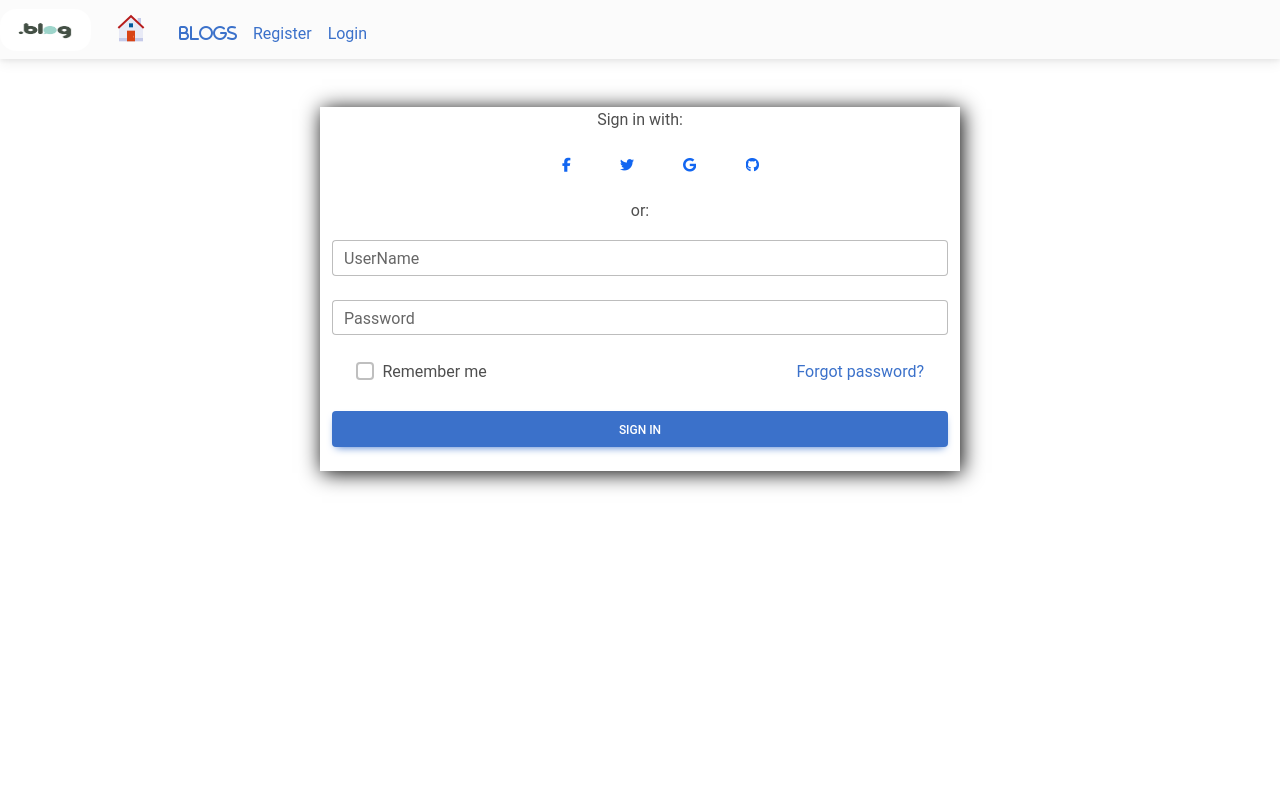
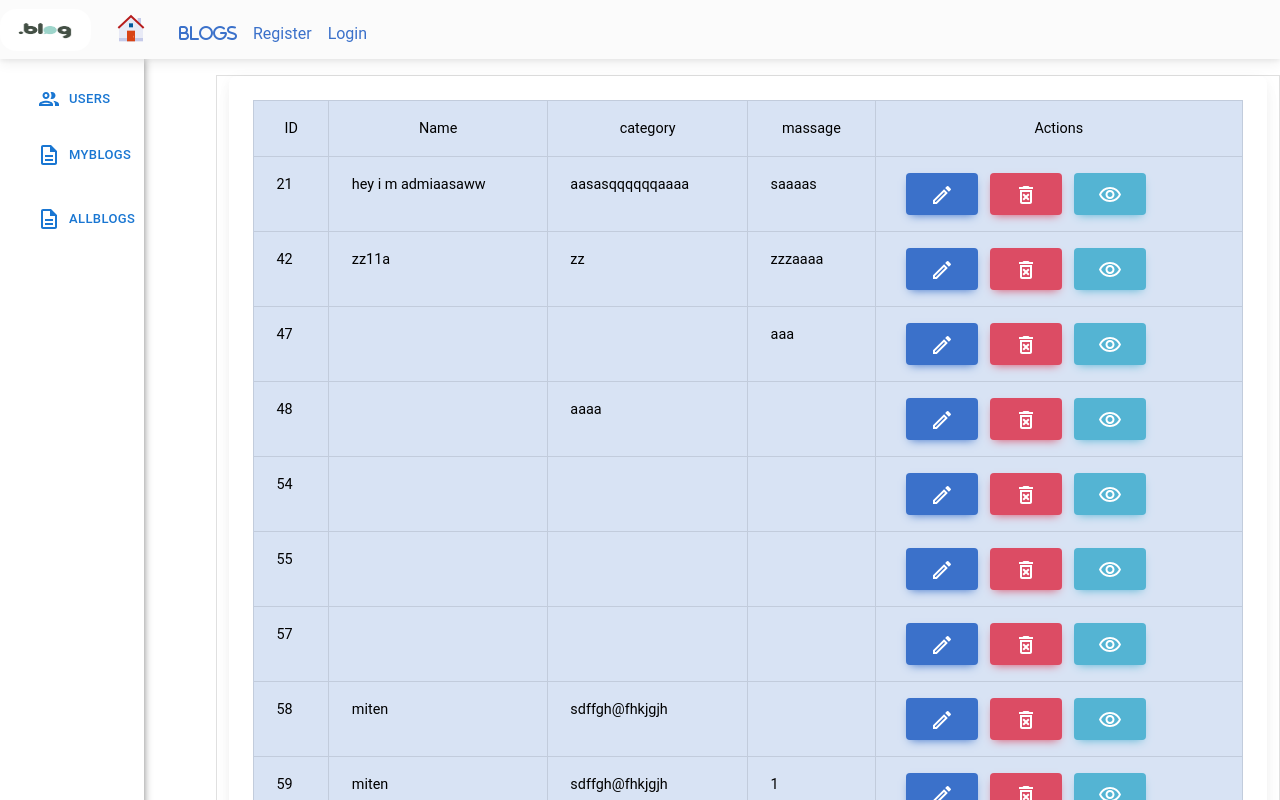
Before and after one commit to Miten-kumar/blogg-app, a React (Create React App) app: page /admin/blog in a window 1280 px wide. Before the commit this address led to /login. Shown: the top 800 px of the page. Built offline with nearby package versions, Linux system fonts and the light colour scheme; data requests are answered from the project's data file.

Commit message:
"almost completed"

```diff
--- a/db.json
+++ b/db.json
@@ -104,6 +104,20 @@
       "password": "aa",
       "userId": 14,
       "id": 74
+    },
+    {
+      "name": "",
+      "email": "",
+      "password": "",
+      "userId": 1,
+      "id": 75
+    },
+    {
+      "name": "",
+      "email": "",
+      "password": "",
+      "userId": 2,
+      "id": 76
     }
   ],
   "User": [
@@ -125,7 +139,7 @@
       "username": "adi",
       "password": "aaa",
       "email": "soham@dfssf",
-      "role": "admin",
+      "role": "user",
       "id": 3
     },
     {
--- a/src/App.js
+++ b/src/App.js
@@ -12,17 +12,18 @@ import MyBlog from "./Blog/UI/MyBlog";
 import Users from "./Blog/UI/User.jsx";
 import AdminAllBlogs from "./Blog/UI/AdminAllBlog"
 function App() {
+  const isLoged = JSON.parse(localStorage.getItem('isLoggedIn'))
   const [isLogged, setisLogged] = useState(null);
-  const [username, setUsername] = useState("");
-  const [password, setpassword] = useState("");
-  const [Role, setRole] = useState("");
-  const [userId, setuserId] = useState();
+  const [username, setUsername] = useState(isLoged === true ? JSON.parse(localStorage.getItem('Token')).username : '');
+  const [password, setpassword] = useState(isLoged === true ? JSON.parse(localStorage.getItem('Token')).password : '');
+  const [Role, setRole] =useState(isLoged === true ? JSON.parse(localStorage.getItem('Token')).role : '');
+  const [userId, setuserId] =useState(isLoged === true ? JSON.parse(localStorage.getItem('Token')).id : '');
   const statusMethod = (role, id) => {
     setRole(role);
     console.log(id);
     setuserId(id);
   };
-
+// console.log((localStorage.getItem('Token')).username);
   const status = (data, user,password) => {
     setisLogged(data);
     setUsername(user);
@@ -36,18 +37,18 @@ function App() {
     setisLogged(false);
     setRole("user");
     setuserId(null);
-
+localStorage.clear()
     // console.log("Runned");
   };
   return (
     <>
-      <Navbar props={{ isLogged, username, logoutSubmitHandler, Role}} />
+      <Navbar props={{ isLogged, username, logoutSubmitHandler, Role,isLoged}} />
 
       <Routes>
-        <Route path="/" exact element={<div>This is Home Component</div>} />
+        <Route path="/"  element={<div>This is Home Component</div>} />
         <Route
           path="/blog"
-          element={<DisplayData props={{ isLogged, username,userId ,password,Role}} />}
+          element={<DisplayData props={{ isLogged, username,userId ,password,Role,isLoged}} />}
         />
         <Route path="/register" element={<Register />} />
         <Route
@@ -61,7 +62,7 @@ function App() {
         <Route
           path="/admin"
           element={
-            <Protected isLogged={isLogged}>
+            <Protected isLogged={{isLogged,isLoged}}>
               <Admin />
             </Protected>
           }
@@ -71,12 +72,12 @@ function App() {
           <Route
             path="blog"
             element={
-              <AdminAllBlogs props={{ isLogged, username, Role, userId }} />
+              <AdminAllBlogs props={{ isLogged, username, Role, userId,isLoged }} />
             }
           />
           <Route
             path="myblog"
-            element={<MyBlog props={{ isLogged, username, Role, userId }} />}
+            element={<MyBlog props={{ isLogged, username, Role, userId ,isLoged}} />}
           />
         </Route>
       </Routes>
--- a/src/Blog/UI/AddBlog.jsx
+++ b/src/Blog/UI/AddBlog.jsx
@@ -16,7 +16,7 @@ import { ToastContainer, toast } from "react-toastify";
 import "react-toastify/dist/ReactToastify.css";
 
 export default function AddBlog(props) {
-  console.log(props.props);
+  // console.log(props.props);
   const [basicModal, setModal] = useState(false);
   const toggleshow = () => setModal(!basicModal);
   const [name, namechange] = useState("");
--- a/src/Blog/UI/AdminAllBlog.jsx
+++ b/src/Blog/UI/AdminAllBlog.jsx
@@ -40,18 +40,16 @@ const DisplayData = (props) => {
       })
       .then((resp) => {
         empdatachange(resp);
-
       })
       .catch((err) => {
         console.log(err.message);
       });
-  }, [relode,Delete,ref,Data1]);
+  }, [relode, Delete, ref, Data1]);
   return (
     <div className="container my-3 border ">
-
       <div className="card">
         {/* ADD BUTTON................... */}
-        {props.props.isLogged === true ? (
+        {props.props.isLogged === true || props.props.isLoged === true ? (
           <AddBlog load={Load} props={props.props.userId} />
         ) : (
           <></>
@@ -78,7 +76,11 @@ const DisplayData = (props) => {
                     <td>{item.password}</td>
 
                     <td>
-                      <Edit props={item} data={update} Myid={props.props.userId}/>
+                      <Edit
+                        props={item}
+                        data={update}
+                        Myid={props.props.userId}
+                      />
                       <MDBBtn
                         className="btn btn-danger mx-1"
                         onClick={() => {
--- a/src/Blog/UI/DisplayData.jsx
+++ b/src/Blog/UI/DisplayData.jsx
@@ -9,6 +9,8 @@ import { MDBBtn } from "mdb-react-ui-kit";
 import DeleteForeverOutlinedIcon from "@mui/icons-material/DeleteForeverOutlined";
 const DisplayData = (props) => {
   console.log(props.props.userId);
+  console.log(props.props.isLoged);
+
   const [empdata, empdatachange] = useState([]);
 
   const [ref, setref] = useState(true);
@@ -48,7 +50,7 @@ const DisplayData = (props) => {
     <div className="container my-3 border ">
       <div className="card">
         {/* ADD BUTTON................... */}
-        {props.props.isLogged === true ? (
+        {props.props.isLogged === true || props.props.isLoged === true ?(
           <>
             <AddBlog load={Load} props={props.props.userId} />
             <div className="card-body">
@@ -65,7 +67,7 @@ const DisplayData = (props) => {
                 <tbody className="table-primary">
                   {empdata &&
                     empdata
-                      .filter((blog) => blog.userId === props.props.userId)
+                      .filter((blog) => blog.userId === props.props.userId )
                       .map((item) => (
                         <tr key={item.id}>
                           <td>{item.id}</td>
--- a/src/Blog/UI/Login.jsx
+++ b/src/Blog/UI/Login.jsx
@@ -26,11 +26,14 @@ export default function Login(props) {
             (user) => user.username === username && user.password === password
           ).role === "admin"
         ) {
+          const validate = resp["data"].find(
+            (user) => user.username === username && user.password === password
+          );
           let role = resp["data"].find(
             (user) => user.username === username && user.password === password
           ).role;
-
-          // console.log(role);
+          localStorage.setItem("Token", JSON.stringify(validate));
+          localStorage.setItem("isLoggedIn", true);
 
           let id = resp["data"].find(
             (user) => user.username === username && user.password === password
@@ -43,30 +46,36 @@ export default function Login(props) {
           setTimeout(() => {
             navigate("/admin/blog");
           }, 1000);
-          props.props(isLoggedIn, username,password);
+          props.props(isLoggedIn, username, password);
         } else if (
           resp["data"].find(
             (user) => user.username === username && user.password === password
           )
         ) {
           isLoggedIn = true;
+          const validate = resp["data"].find(
+            (user) => user.username === username && user.password === password
+          );
+          localStorage.setItem("Token", JSON.stringify(validate));
+          localStorage.setItem("isLoggedIn", true);
           let id = resp["data"].find(
             (user) => user.username === username && user.password === password
           ).id;
           let role = resp["data"].find(
             (user) => user.username === username && user.password === password
           ).role;
+
           props.statusMethod(role, id);
           toast.success(username + " you loged in");
           setTimeout(() => {
             navigate("/blog");
           }, 1000);
-          props.props(isLoggedIn, username,password);
+          props.props(isLoggedIn, username, password);
         } else {
           isLoggedIn = false;
           let role = null;
           let id = null;
-          props.props(isLoggedIn, username,password);
+          props.props(isLoggedIn, username, password);
           props.statusMethod(role, id);
           toast.error("something went wrong");
         }
--- a/src/Blog/UI/MyBlog.jsx
+++ b/src/Blog/UI/MyBlog.jsx
@@ -8,6 +8,7 @@ import { MDBBtn } from "mdb-react-ui-kit";
 import DeleteForeverOutlinedIcon from "@mui/icons-material/DeleteForeverOutlined";
 const Myblog = (props) => {
   console.log(props.props.userId);
+  console.log(props.props.isLoged );
   const [empdata, empdatachange] = useState(null);
   const [Data1, setData1] = useState({});
   const [ref, setref] = useState(true);
@@ -44,7 +45,7 @@ const Myblog = (props) => {
     <div className="container my-3 border ">
       <div className="card">
         {/* ADD BUTTON................... */}
-        {props.props.isLogged === true ? (
+        {props.props.isLogged === true || props.props.isLoged  ? (
           <AddBlog load={Load} props={props.props.userId} />
         ) : (
           <></>
--- a/src/Blog/UI/Navbar.jsx
+++ b/src/Blog/UI/Navbar.jsx
@@ -17,12 +17,13 @@ import { FcHome } from "react-icons/fc";
 import LogedBtn from "./Logedbtn";
 
 export default function Navbar(props) {
-  const Name = props.props.username.charAt(0);
+  console.log(props);
+  const Name = props.props.username.charAt(0) ;
   // console.log(props.props.Role);
   const firstLetter = Name.toUpperCase();
   // console.log(firstLetter);
   // console.log(props.props.Role);
-  console.log();
+  // console.log(props.props.isLoged);
   const func = () => {
     return <>{props.props.logoutSubmitHandler()}</>;
   };
@@ -73,7 +74,7 @@ export default function Navbar(props) {
                 )}
               </MDBNavbarItem>
               {/* login butoon................................................ */}
-              {props.props.isLogged === true ? (
+              {props.props.isLogged===true || props.props.isLoged=== true ? (
                 <LogedBtn props={firstLetter} logout={func} />
               ) : (
                 <div className="d-flex ">
```
